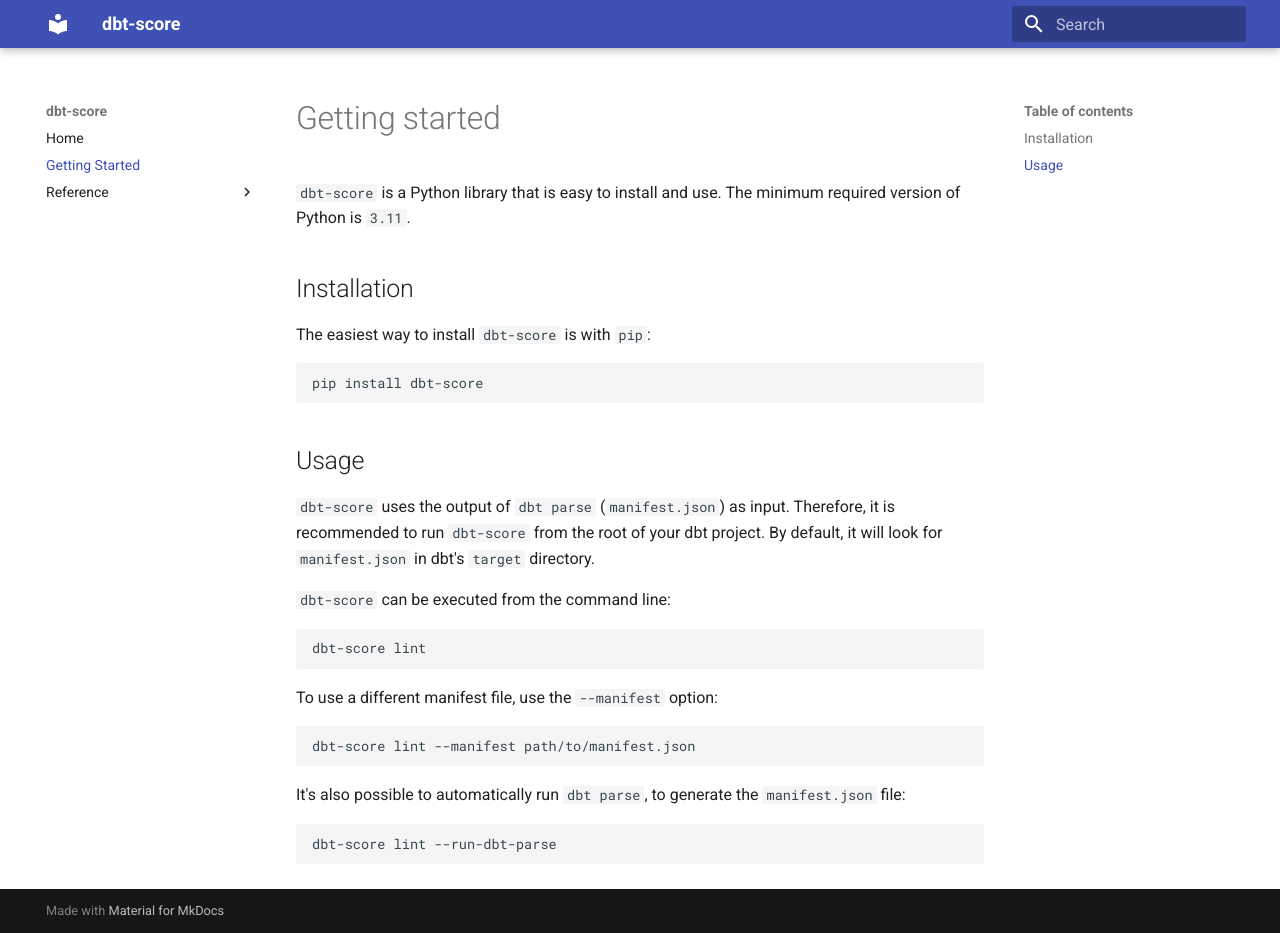
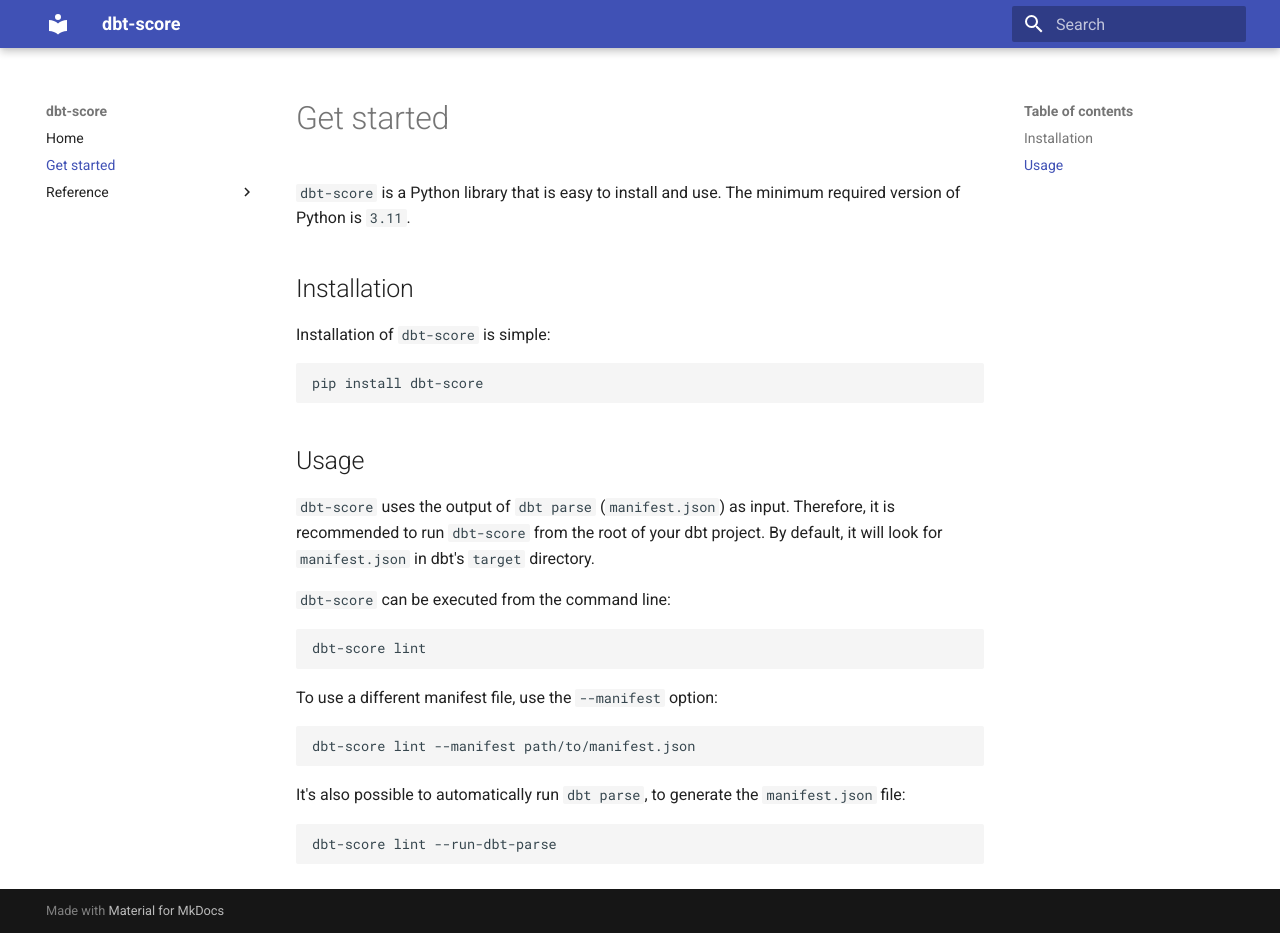
Before and after one commit to PicnicSupermarket/dbt-score, an MkDocs documentation site: the page built from docs/get_started.md, in a window 1280 px wide and 933 px high. Built offline with MkDocs 1.6.1 and Material for MkDocs 9.7.7, drawn with Linux system fonts in a browser that asks for light colours.

Commit message:
Change wording

````diff
--- a/docs/getting_started.md
+++ b/docs/get_started.md
@@ -1,11 +1,11 @@
-# Getting started
+# Get started
 
 `dbt-score` is a Python library that is easy to install and use. The minimum
 required version of Python is `3.11`.
 
 ## Installation
 
-The easiest way to install `dbt-score` is with `pip`:
+Installation of `dbt-score` is simple:
 
 ```shell
 pip install dbt-score
--- a/mkdocs.yml
+++ b/mkdocs.yml
@@ -6,7 +6,7 @@
   - mkdocstrings
 nav:
   - Home: index.md
-  - Getting Started: getting_started.md
+  - Get started: get_started.md
   - Reference:
       - reference/cli.md
       - reference/config.md
````
